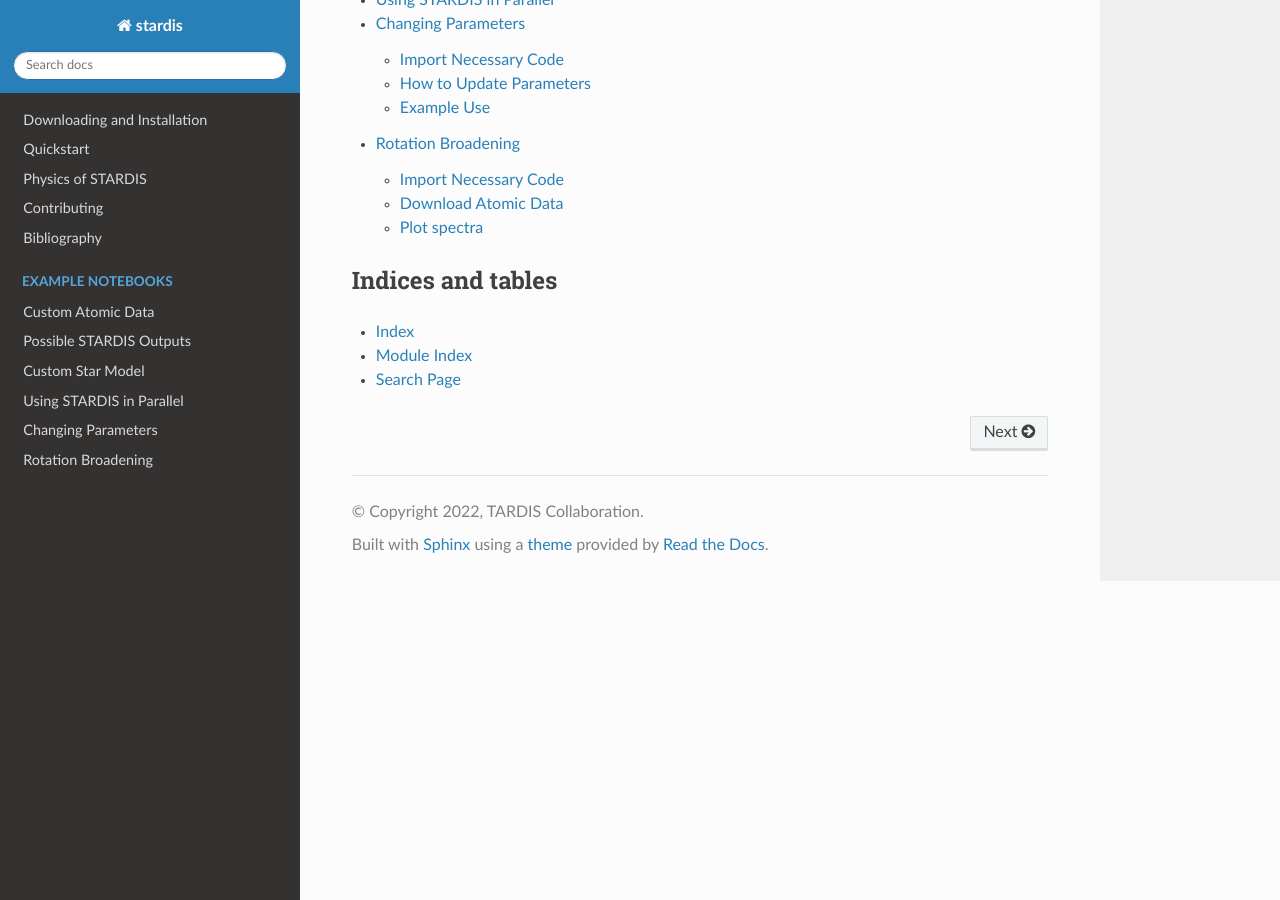
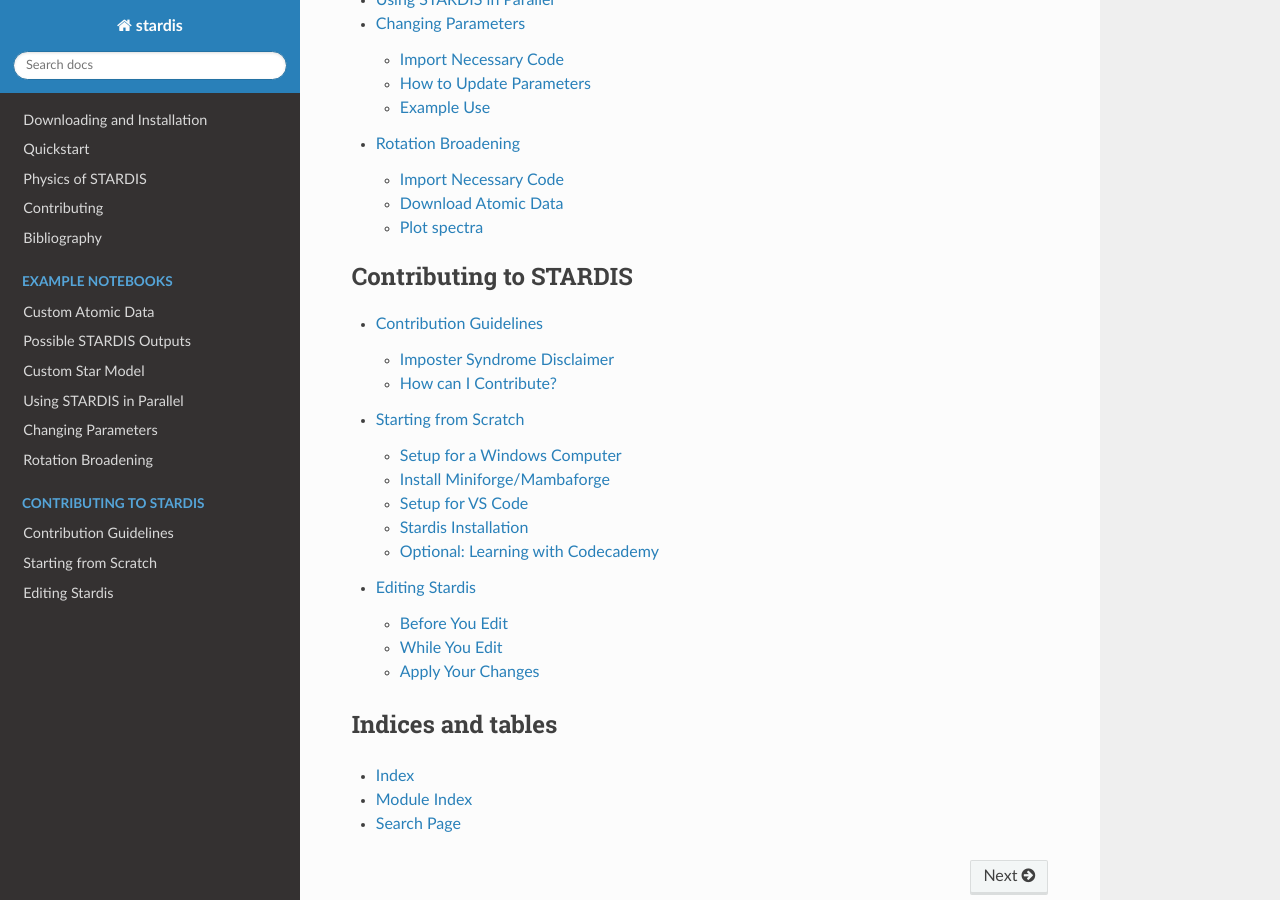
Before and after one commit to tardis-sn/stardis, a Sphinx documentation site: the page built from docs/index.rst, in a window 1280 px wide and 900 px high, scrolled down 1156 px. Built offline with Sphinx 7.4.7 and the Read the Docs theme 3.1.0, drawn with Linux system fonts in a browser that asks for light colours; the version number could not be read and is left out.

```diff
--- a/docs/index.rst
+++ b/docs/index.rst
@@ -23,6 +23,13 @@ This is the documentation for STARDIS.
    Changing Parameters <Changing_Parameters/Changing_Parameters>
    Rotation Broadening <rotation_broadening/rotation_broadening>
 
+.. toctree::
+   :maxdepth: 2
+   :caption: Contributing to STARDIS
+
+   Contribution Guidelines <contributing/contribution_guidelines>
+   Starting from Scratch <contributing/starting_from_scratch>
+   Editing Stardis <contributing/editing_stardis>
 
 Indices and tables
 ==================
```
Also changed, not shown: docs/contributing/contribution_guidelines.ipynb, docs/contributing/editing_stardis.ipynb, docs/contributing/starting_from_scratch.ipynb.
